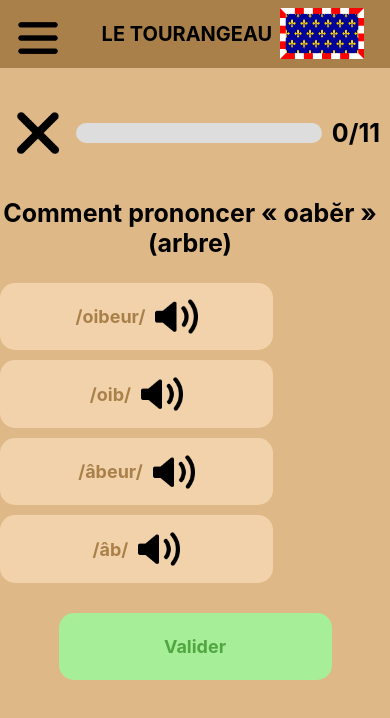
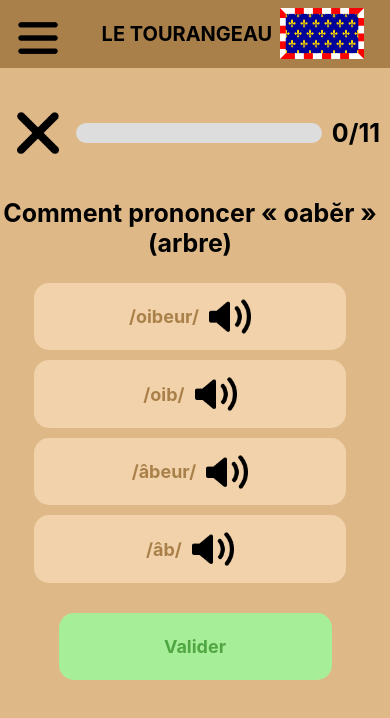
Before and after one commit to ElMala37/tourangeau, a React (Create React App) app: page /exercices/prononciation in a window 390 px wide. Shown: the top 718 px of the page. Built offline with nearby package versions, Linux system fonts and the light colour scheme.

Commit message:
ExoPrononciation

```diff
--- a/src/styles/Exercices/Prononciation.css
+++ b/src/styles/Exercices/Prononciation.css
@@ -306,13 +306,14 @@
     display:flex;
     flex-direction: column;
     justify-content: center;
+    align-items: center;
     margin-bottom: 20px;
 }
 
 .BouttonAudio{
     background-color:#f1d2aa;
     height: 8vh;
-    width: 70vw;
+    width: 80vw;
     border-radius: 15px;
     display:flex;
     justify-content: center;
@@ -328,7 +329,7 @@
 .BouttonAudioSelect{
     background-color:#aacdf1;
     height: 8vh;
-    width: 70vw;
+    width: 80vw;
     border-radius: 15px;
     display:flex;
     justify-content: center;
@@ -344,7 +345,7 @@
 .BouttonAudioBonneRep{
     background-color:#a7ee99;
     height: 8vh;
-    width: 70vw;
+    width: 80vw;
     border-radius: 15px;
     display:flex;
     justify-content: center;
@@ -360,7 +361,7 @@
 .BouttonAudioMauvRep{
     background-color:#ee9999;
     height: 8vh;
-    width: 70vw;
+    width: 80vw;
     border-radius: 15px;
     display:flex;
     justify-content: center;
```
